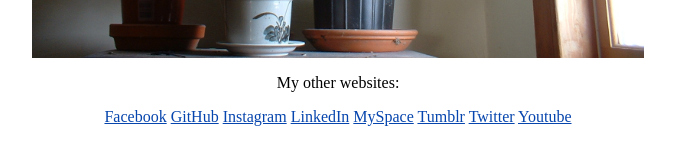
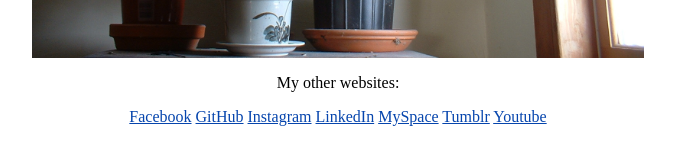
Before and after one commit to Angineer/Angineer.github.io, a Jekyll site: the page built from index.html, in a window 1280 px wide. Shown: the part 475-640 px from the top of the page, without its empty margins (302-977 px from the left). Built offline with Jekyll 4.4.1, drawn with Linux system fonts in a browser that asks for light colours.

Commit message:
RIP Twitter

```diff
--- a/index.html
+++ b/index.html
@@ -16,7 +16,6 @@ layout: top
 		<a href="http://www.linkedin.com/pub/andrew-tracy/28/3b4/561">LinkedIn</a>
 		<a href="/about2.html">MySpace</a>
 		<a href="http://114425.tumblr.com">Tumblr</a>
-		<a href="http://www.twitter.com/andillif">Twitter</a>
 		<a href="https://www.youtube.com/channel/UC2ziMZ5BrIhmd0tV86gnqNg">Youtube</a>
 	</p>
 </div>
```
